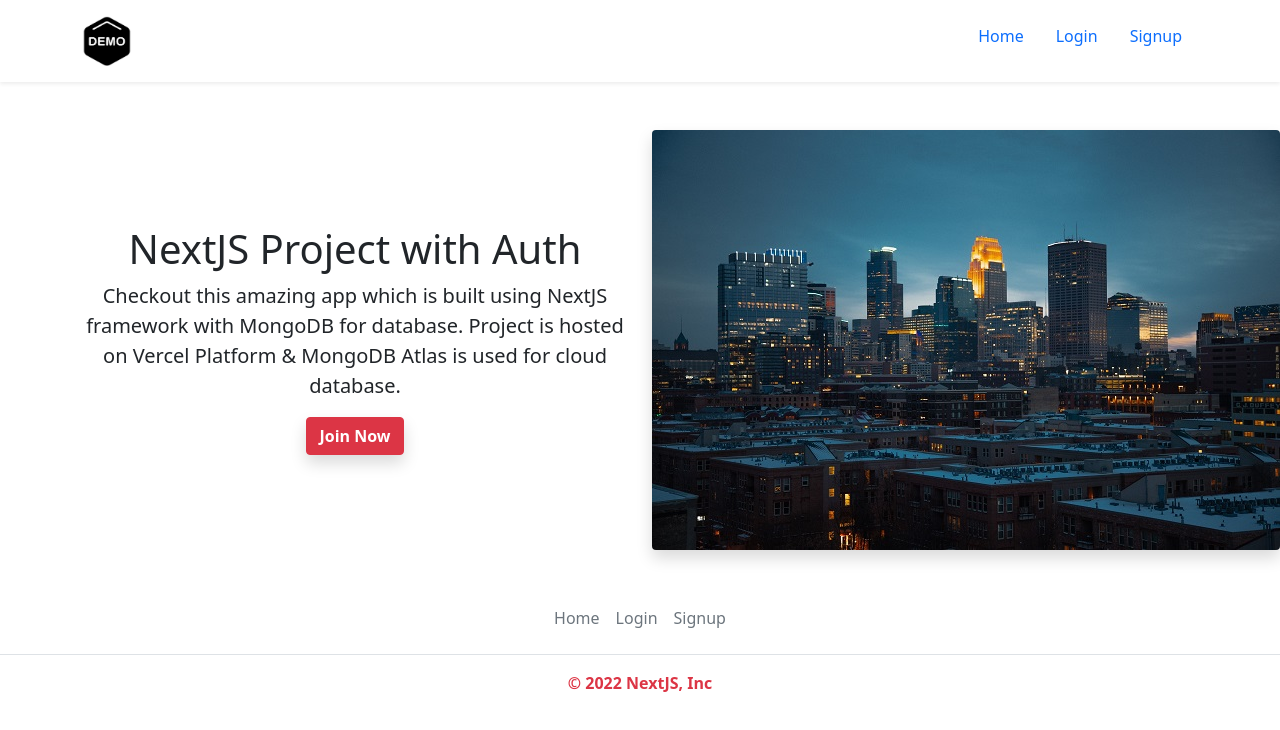
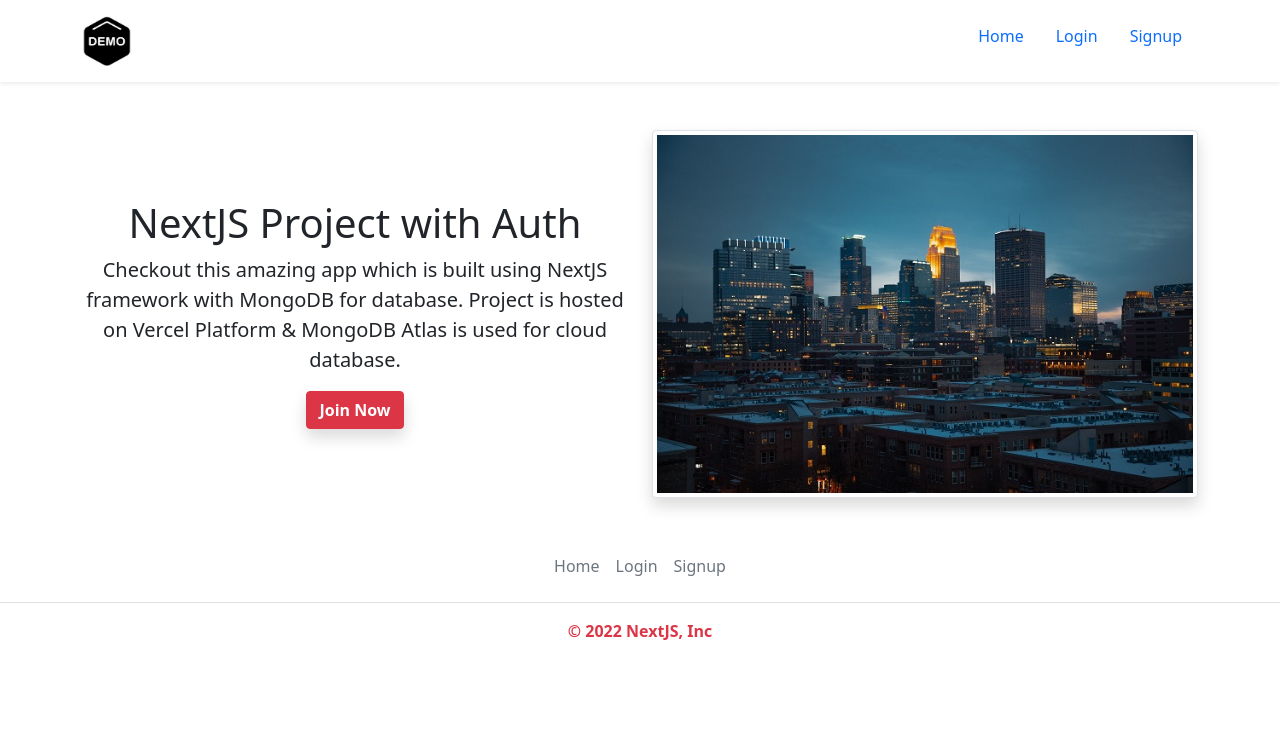
Before and after one commit to ganguly2021/next_auth_project, a Next.js app: page / in a window 1280 px wide. Shown: the top 730 px of the page. Built offline with nearby package versions, Linux system fonts and the light colour scheme; no server answers.

Commit message:
bootstrap image thumbnail.

```diff
--- a/front_end/components/Layout/Home.js
+++ b/front_end/components/Layout/Home.js
@@ -21,7 +21,7 @@ function Home() {
     image = (
       <img
         src="/images/auth_image.jpg"
-        className="shadow rounded animate__animated animate__fadeInRight"
+        className="shadow img-thumbnail rounded animate__animated animate__fadeInRight"
       />
     );
   } else {
@@ -34,7 +34,7 @@ function Home() {
     image = (
       <img
         src="/images/side_image.jpg"
-        className="shadow rounded animate__animated animate__fadeInRight"
+        className="shadow img-thumbnail rounded animate__animated animate__fadeInRight"
       />
     );
   }
```
